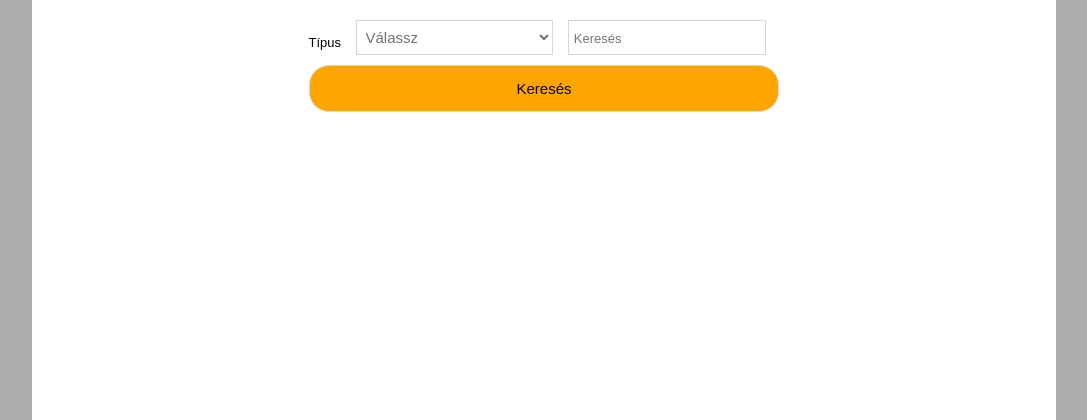
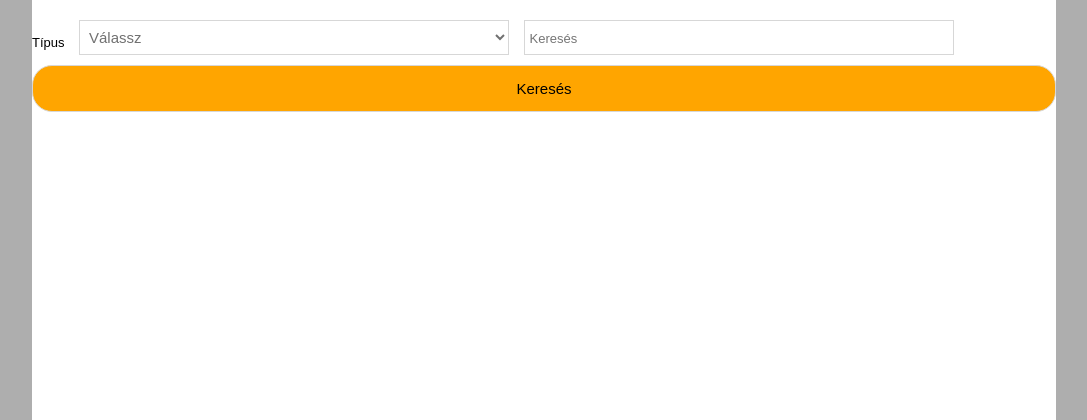
Before and after one commit to undeffi/webterv1, a PHP site: page /html/shop.php in a window 1280 px wide. Shown: the part 207-627 px from the top of the page, without its empty margins (96-1183 px from the left). Run offline with PHP 8.4, Linux system fonts and the light colour scheme; data that the repository does not hold is empty.

Commit message:
Store html error fix

```diff
--- a/html/shop.php
+++ b/html/shop.php
@@ -34,7 +34,7 @@ $conn = new DBConnection();
         <?php
         $productTypes = $conn->getProductTypes();
 
-        echo '<form style="width = 100%" action="shop.php" method="get">
+        echo '<form style="width: 100%" action="shop.php" method="get">
                 <label for="type">Típus</label>
                 <select name="type" id="type">
                 <option value="false">Válassz</option>';
@@ -89,10 +89,11 @@ $conn = new DBConnection();
 
                             <button class="productButton" type="submit">
                                 <img src="' . $row["imagePath"] . '" class="productBoxImage" title="' . $row["type"] . '" alt="' . $row["type"] . '">
-                                <div class="productName">
+
+                            </button>
+                            <div class="productName">
                                     ' . $row["title"] . '
                                 </div>
-                            </button>
                         </form>
 
 
```
